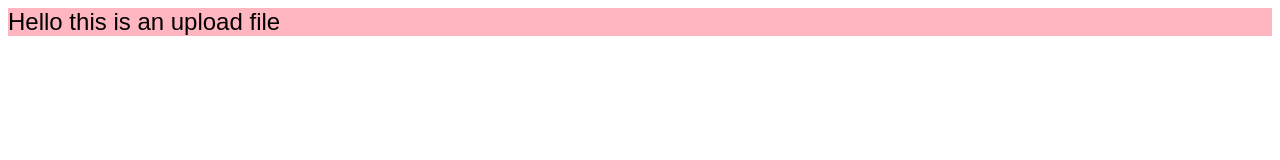
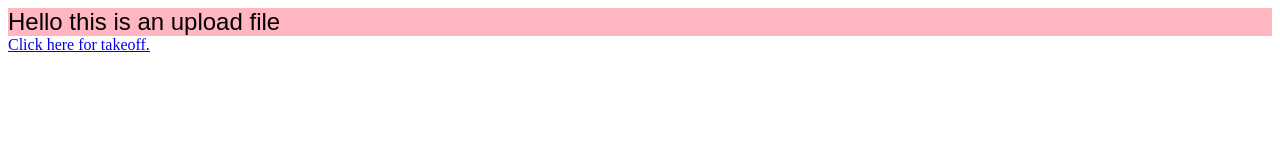
Before and after one commit to bandusia/extra, a plain HTML site: page index.html in a window 1280 px wide. Drawn offline with Linux system fonts and the light colour scheme.

Commit message:
Update and rename upload.html to index.html

```diff
--- a/upload.html
+++ b/index.html
@@ -9,6 +9,10 @@
     <div class="upload">
       Hello this is an upload file
     </div>
+
+    <a href="link.html">
+      <div>Click here for takeoff.</div>
+    </a>
+
   </body>
-
 </html>
```
